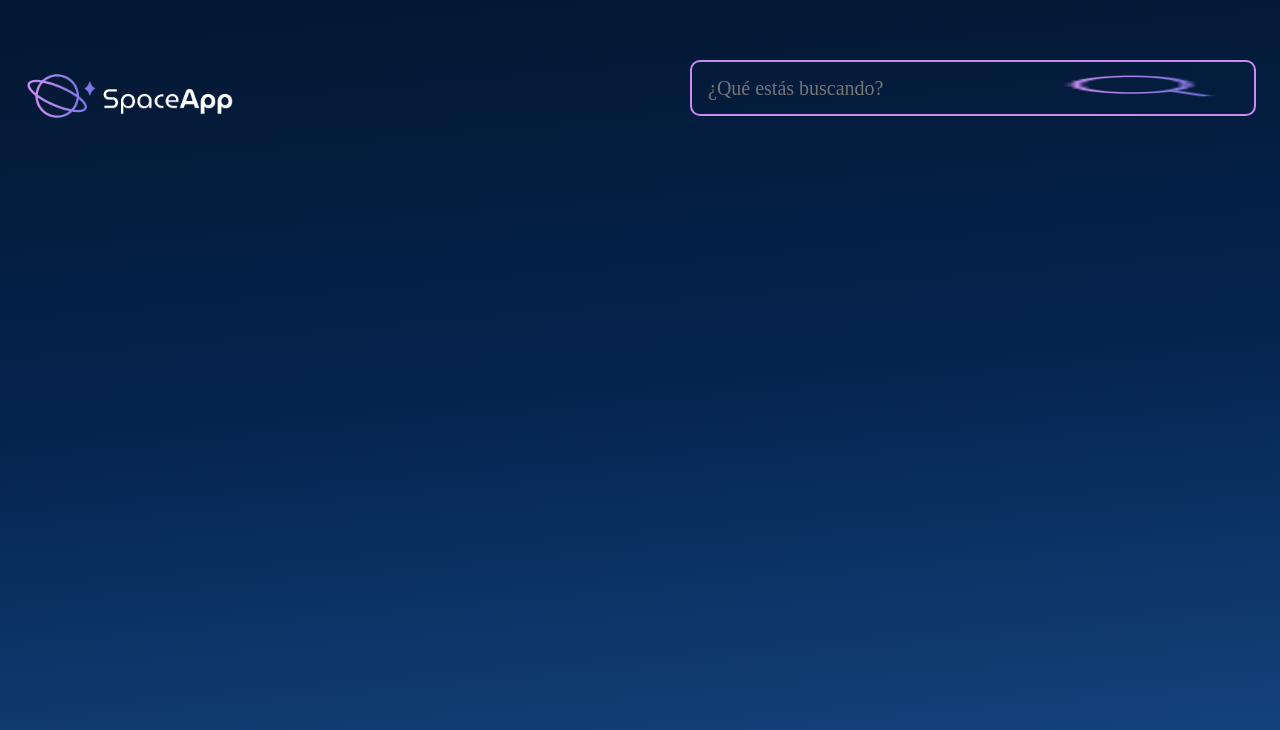
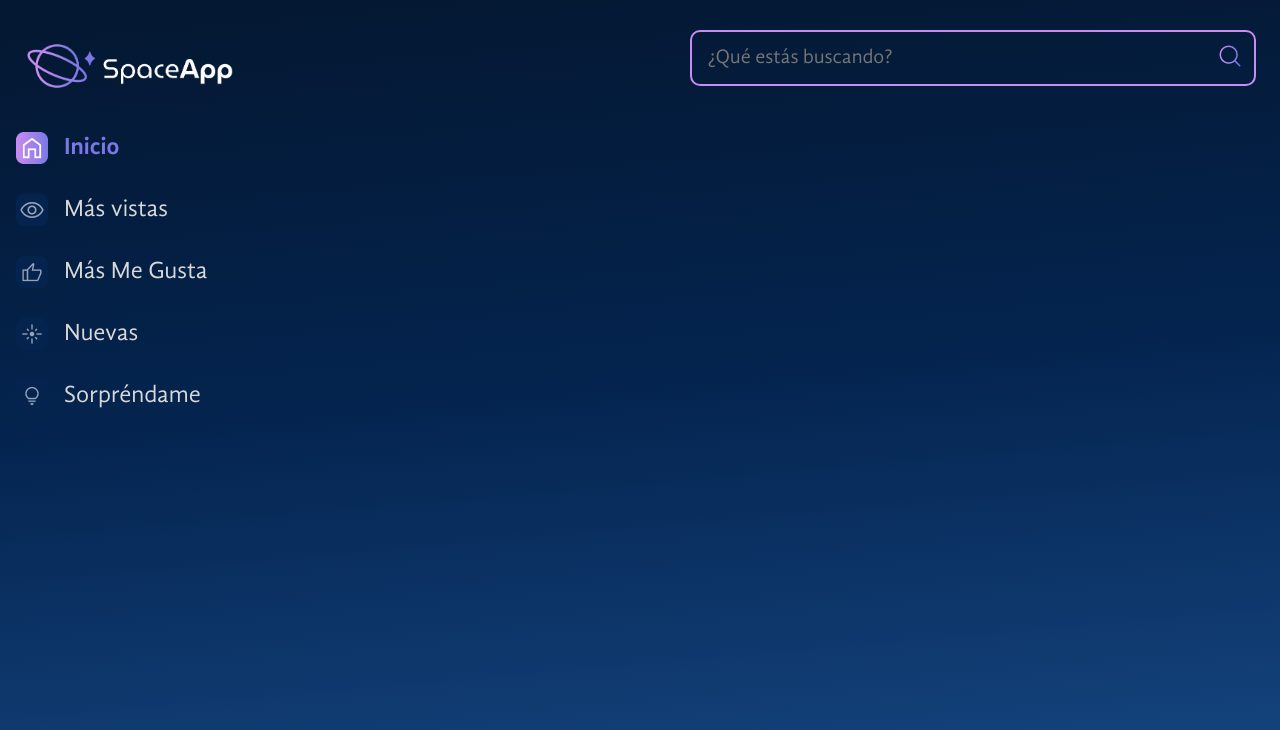
Before and after one commit to AlanGuerraO/space-app, a React (Vite) app: page / in a window 1280 px wide. Shown: the top 730 px of the page. Built offline with nearby package versions, Linux system fonts and the light colour scheme.

Commit message:
Creacion del menu lateral e integracion de las fuentes

```diff
--- a/src/App.jsx
+++ b/src/App.jsx
@@ -1,6 +1,7 @@
 import styled from "styled-components"
 import GlobalStyles from "./Components/GlobalStyles"
 import Header from "./Components/Header/Index"
+import MenuLateral from "./Components/MenuLateral"
 
 const FondoGradiente = styled.div`
   background: linear-gradient(175deg, #041833 4.16%, #04244F 48%, #154580 96.76%);
@@ -14,6 +15,7 @@ function App() {
       <FondoGradiente>
         <GlobalStyles />
         <Header />
+        <MenuLateral />
       </FondoGradiente>
     </>
   )
--- a/src/Components/CampoTexto/Index.jsx
+++ b/src/Components/CampoTexto/Index.jsx
@@ -24,7 +24,7 @@ const StyleCampoTexto = styled.div`
         top: 10px;
         right: 10px;
         height: 32px;
-        width: 32px;
+        max-width: 32px;
     }
 `;
 
--- a/src/Components/GlobalStyles/index.jsx
+++ b/src/Components/GlobalStyles/index.jsx
@@ -1,10 +1,21 @@
 import { createGlobalStyle } from "styled-components";
+import GandhiSansRegular from "./fonts/GandhiSans-Regular.otf";
+import GandhiSansBold from "./fonts/GandhiSans-Bold.otf";
 
 const GlobalStyles = createGlobalStyle`
-    html {
+  @font-face {
+    font-family: "GandhiSansRegular";
+    src: local("Gandhi Sans Regular"), local("GandhiSansRegular"), url(${GandhiSansRegular});
+  }
+  @font-face {
+    font-family: "GandhiSansBold";
+    src: local("Gandhi Sans Bold"), local("GandhiSansBold"), url(${GandhiSansBold});
+  }
+
+  html {
     line-height: 1.15;
     -webkit-text-size-adjust: 100%;
-    font-family: GandhiSansRegular;
+    font-family: "GandhiSansRegular";
   }
   body {
     margin: 0;
--- a/src/Components/Header/Index.jsx
+++ b/src/Components/Header/Index.jsx
@@ -2,7 +2,7 @@ import styled from "styled-components";
 import CampoTexto from "../CampoTexto/Index";
 
 const HeaderStyle = styled.header`
-    padding: 60px 24px;
+    padding: 30px 24px;
     display: flex;
     justify-content: space-between;
     img{
--- /dev/null
+++ b/src/Components/ItemNavegacion/index.jsx
@@ -0,0 +1,21 @@
+import styled from "styled-components";
+
+const ItemNavegacionStyles = styled.li`
+    font-size: 24px;
+    margin: 0 0 30px 16px;
+    line-height: 28px;
+    display: flex;
+    align-items: center;
+    gap: 16px;
+    color: ${props => props.$activo ? "#7B78E5" : "#D9D9D9"};
+    font-family: ${props => props.$activo ? "GandhiSansBold" : "GandhiSansRegular"};
+`;
+
+const ItemNavegacion = ({children, iconoActivo, iconoInactivo, activo=false}) => {
+    return <ItemNavegacionStyles $activo={activo}>
+        <img src={activo ? iconoActivo : iconoInactivo} alt="Icono de la opcion" />
+        {children}
+    </ItemNavegacionStyles>
+};
+
+export default ItemNavegacion;
--- /dev/null
+++ b/src/Components/MenuLateral/index.jsx
@@ -0,0 +1,26 @@
+import styled from "styled-components";
+import ItemNavegacion from "../ItemNavegacion";
+
+const StyleList = styled.ul`
+    margin: 0;
+    padding: 0;
+    list-style: none;
+`;
+
+const MenuLateral = () => {
+    return (
+        <aside>
+            <nav>
+                <StyleList>
+                    <ItemNavegacion iconoActivo="iconos/home-activo.png" iconoInactivo="iconos/home-inactivo.png" activo> Inicio </ItemNavegacion>
+                    <ItemNavegacion iconoActivo="iconos/mas-vistas-activo.png" iconoInactivo="iconos/mas-vistas-inactivo.png"> Más vistas </ItemNavegacion>
+                    <ItemNavegacion iconoActivo="iconos/me-gusta-activo.png" iconoInactivo="iconos/me-gusta-inactivo.png"> Más Me Gusta </ItemNavegacion>
+                    <ItemNavegacion iconoActivo="iconos/nuevas-activo.png" iconoInactivo="iconos/nuevas-inactivo.png"> Nuevas </ItemNavegacion>
+                    <ItemNavegacion iconoActivo="iconos/sorprendeme-activo.png" iconoInactivo="iconos/sorprendeme-inactivo.png"> Sorpréndame </ItemNavegacion>
+                </StyleList>
+            </nav>
+        </aside>
+    );
+};
+
+export default MenuLateral;
```
Also changed, not shown: src/Components/GlobalStyles/fonts/GandhiSans-Bold.otf (added), src/Components/GlobalStyles/fonts/GandhiSans-Regular.otf (added).
